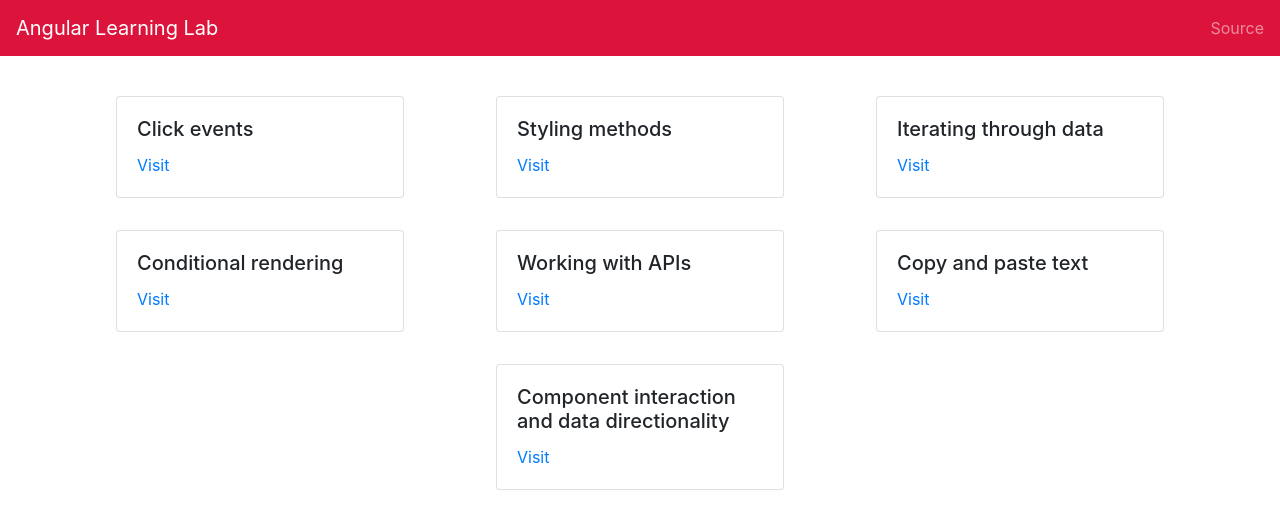
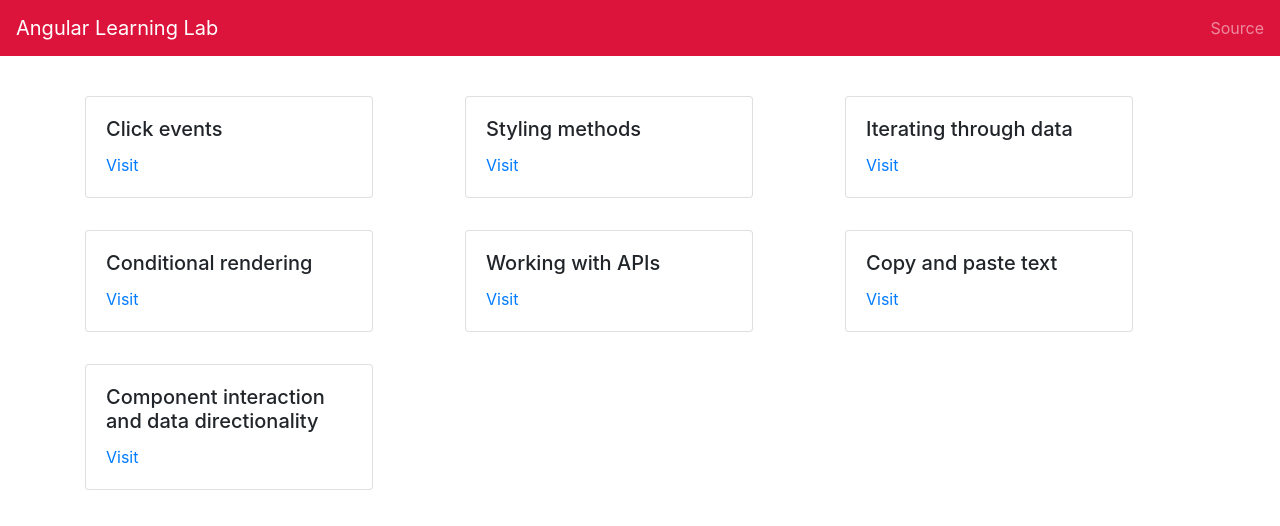
Before and after one commit to thomasabishop/angular-learning-lab, an Angular app: page / in a window 1280 px wide. Shown: the top 526 px of the page. Built offline with nearby package versions, Linux system fonts and the light colour scheme; what ngx-highlightjs would draw is missing.

Commit message:
Align splash cards at different viewports.

```diff
--- a/src/app/splash/splash.component.html
+++ b/src/app/splash/splash.component.html
@@ -1,5 +1,8 @@
 <div class="row">
-  <div class="col-sm d-flex justify-content-center" *ngFor="let component of COMPONENT_LIST">
+  <div
+    class="col-sm d-flex justify-content-center justify-content-lg-start"
+    *ngFor="let component of COMPONENT_LIST"
+  >
     <div class="card mb-3" style="width: 18rem">
       <div class="card-body">
         <h5 class="card-title">{{ component.component }}</h5>
```
